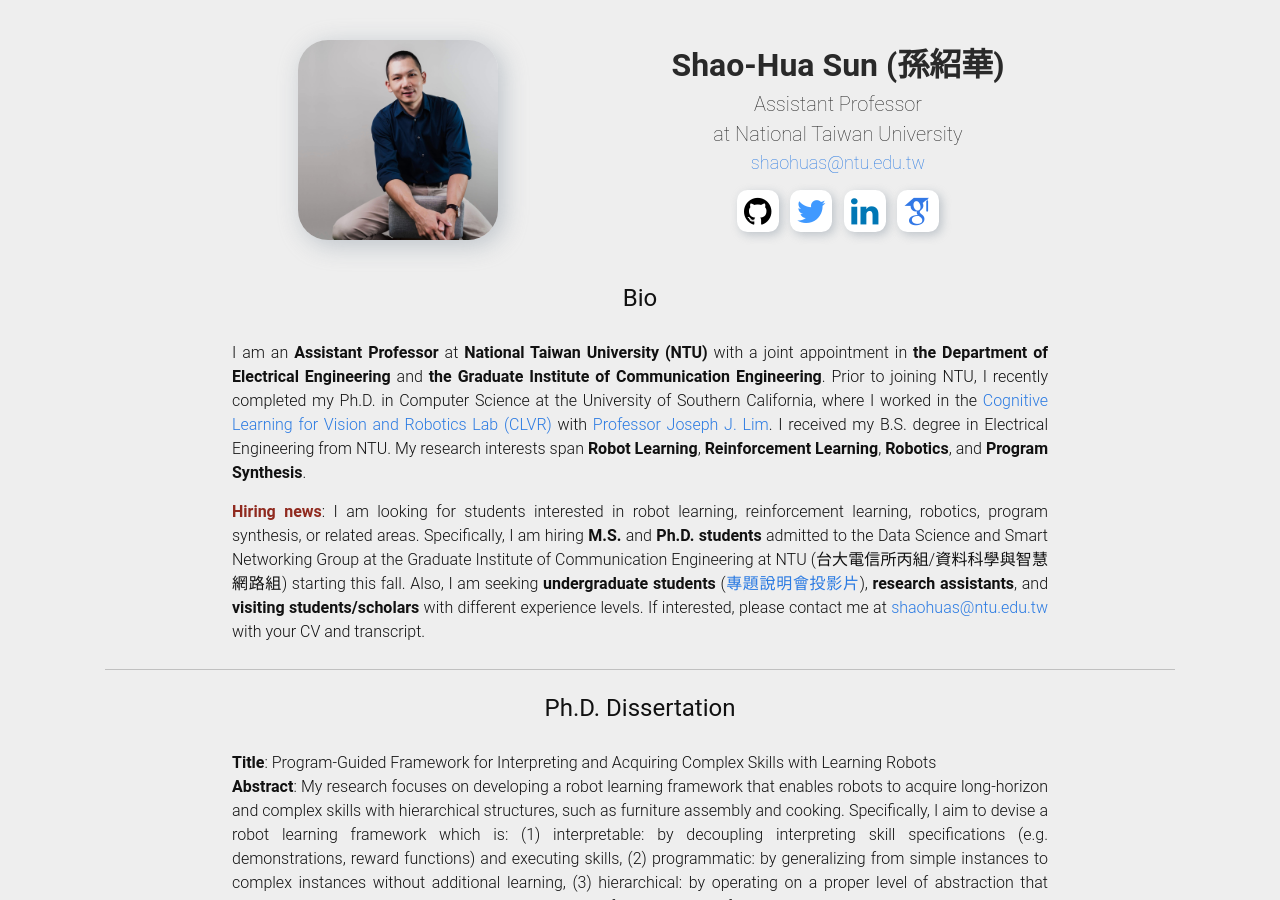
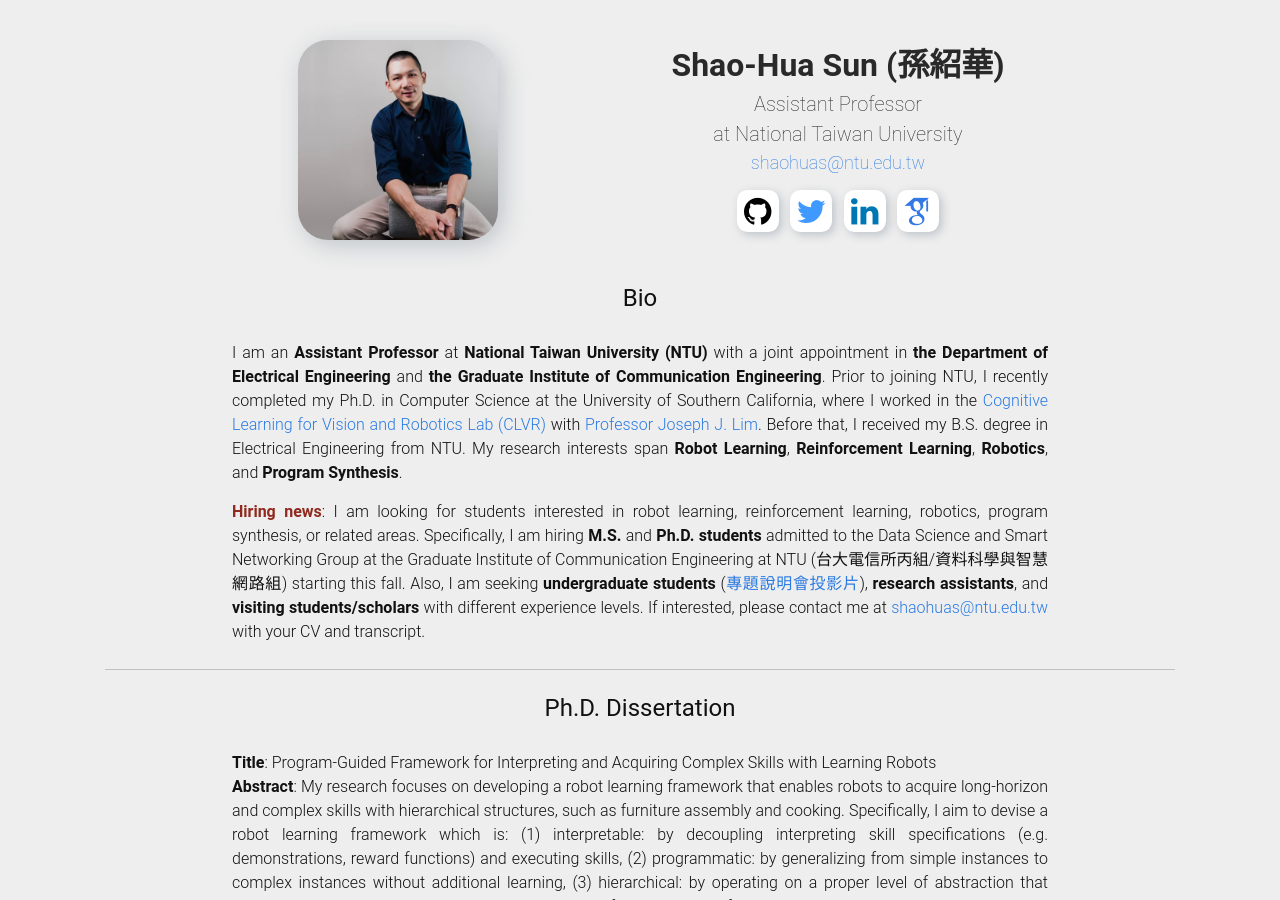
Before and after one commit to shaohua0116/shaohua0116.github.io, a Jekyll site: the page built from index.html, in a window 1280 px wide and 900 px high. Built offline with Jekyll 4.4.1, drawn with Linux system fonts in a browser that asks for light colours; some web fonts are replaced.

Commit message:
add slide

```diff
--- a/_data/bio.yml
+++ b/_data/bio.yml
@@ -10,7 +10,7 @@
   date:     "June 2017"
   title:    ""
   content:
-    me: "I am an <strong>Assistant Professor</strong> at <strong>National Taiwan University (NTU)</strong> with a joint appointment in <strong>the Department of Electrical Engineering</strong> and <strong>the Graduate Institute of Communication Engineering</strong>. Prior to joining NTU, I recently completed my Ph.D. in Computer Science at the University of Southern California, where I worked in the <a href='http://clvrai.com/' target='_blank'>Cognitive Learning for Vision and Robotics Lab (CLVR)</a> with <a href='http://people.csail.mit.edu/lim/' target='_blank'>Professor Joseph J. Lim</a>. I received my B.S. degree in Electrical Engineering from NTU. My research interests span <strong>Robot Learning</strong>, <strong>Reinforcement Learning</strong>, <strong>Robotics</strong>, and <strong>Program Synthesis</strong>."
+    me: "I am an <strong>Assistant Professor</strong> at <strong>National Taiwan University (NTU)</strong> with a joint appointment in <strong>the Department of Electrical Engineering</strong> and <strong>the Graduate Institute of Communication Engineering</strong>. Prior to joining NTU, I recently completed my Ph.D. in Computer Science at the University of Southern California, where I worked in the <a href='http://clvrai.com/' target='_blank'>Cognitive Learning for Vision and Robotics Lab (CLVR)</a> with <a href='http://people.csail.mit.edu/lim/' target='_blank'>Professor Joseph J. Lim</a>. Before that, I received my B.S. degree in Electrical Engineering from NTU. My research interests span <strong>Robot Learning</strong>, <strong>Reinforcement Learning</strong>, <strong>Robotics</strong>, and <strong>Program Synthesis</strong>."
     hiring: "<span style='color: #902a1f;'><strong>Hiring news</strong></span>: I am looking for students interested in robot learning, reinforcement learning, robotics, program synthesis, or related areas. Specifically, I am hiring <strong>M.S.</strong> and <strong>Ph.D. students</strong> admitted to the Data Science and Smart Networking Group at the Graduate Institute of Communication Engineering at NTU (台大電信所丙組/資料科學與智慧網路組) starting this fall. Also, I am seeking <strong>undergraduate students</strong> (<a href='https://drive.google.com/file/d/1C_C_11K74hFdxz-KyLakdARJOHhrFKRQ/view?usp=sharing' target='_blank'>專題說明會投影片</a>), <strong>research assistants</strong>, and <strong>visiting students/scholars</strong> with different experience levels. If interested, please contact me at <a href = 'mailto: shaohuas@ntu.edu.tw'>shaohuas@ntu.edu.tw</a> with your CV and transcript."
 short:
   date:
```
